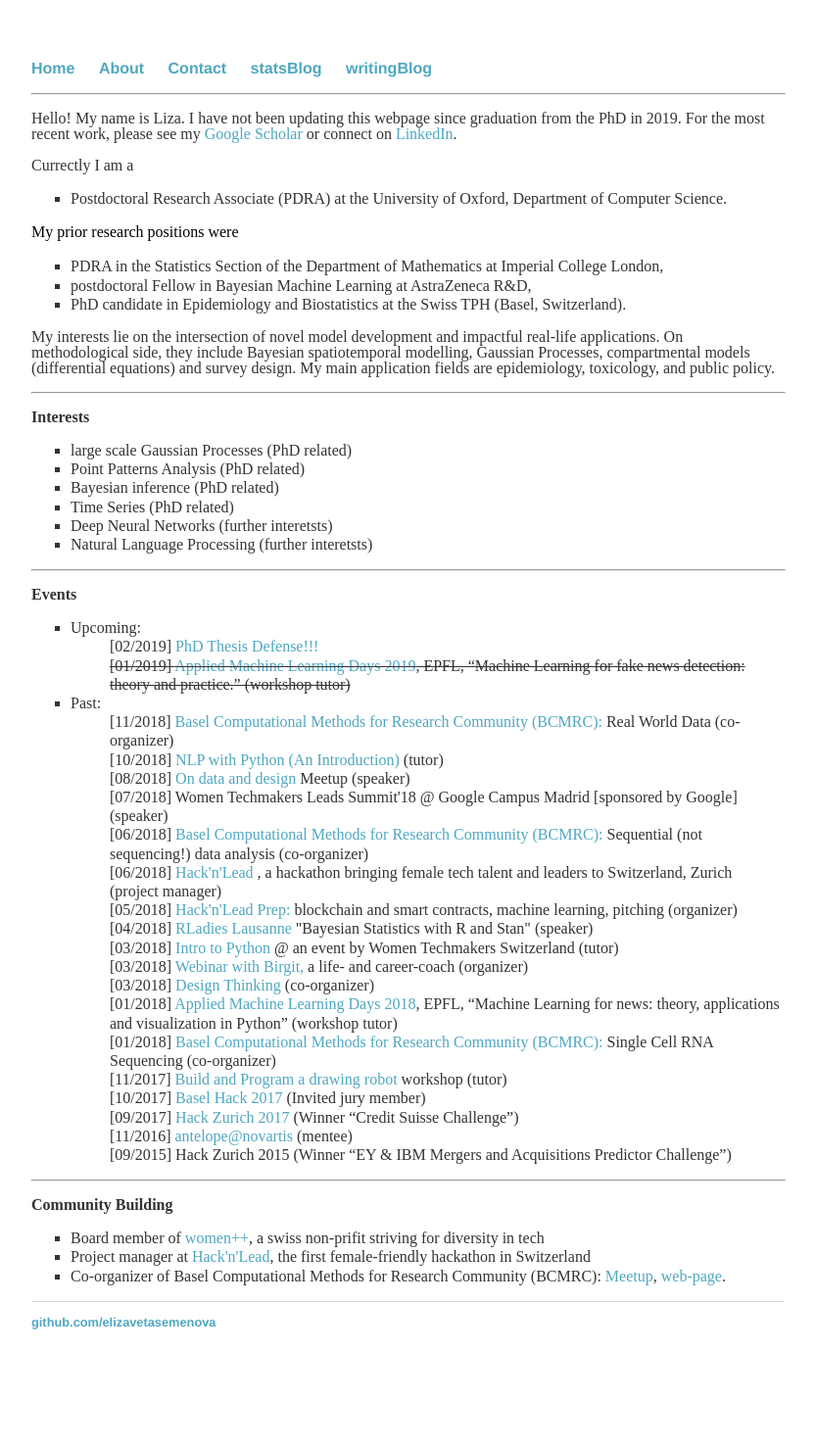
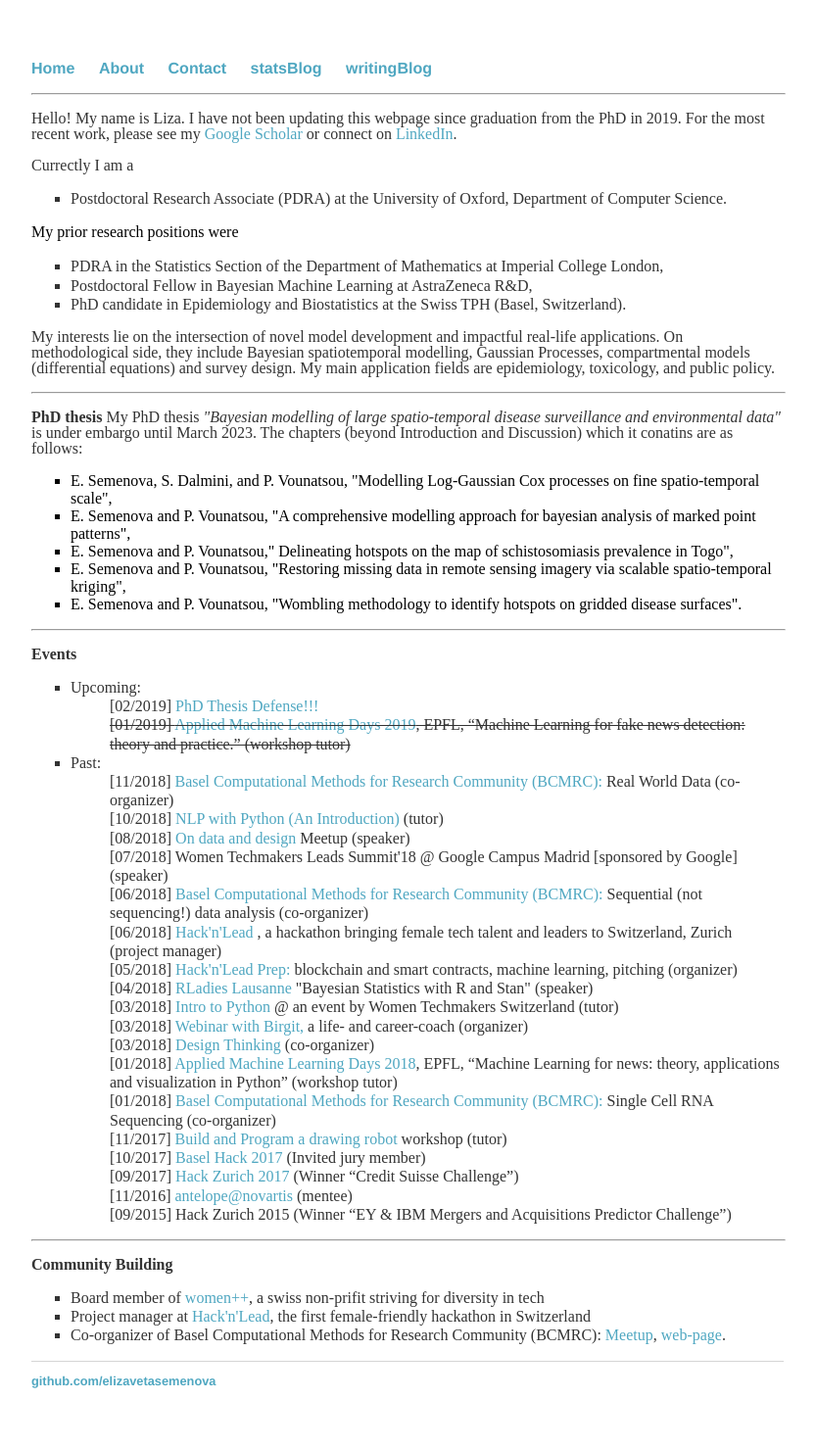
Before and after one commit to elizavetasemenova/elizavetasemenova.github.io, a Jekyll site: the page built from index.html, in a window 1280 px wide. Shown: the whole page at 98% size, without its empty margins (224-1057 px from the left). Built offline with Jekyll 4.4.1, drawn with Linux system fonts in a browser that asks for light colours; before the commit the page ends 1417 px from its top, so only the background shows below that.

Commit message:
Update index.html

```diff
--- a/index.html
+++ b/index.html
@@ -19,7 +19,7 @@ Currectly I am a
 My prior research positions were
 	<ul style="list-style-type:square">
 	  <li> PDRA in the Statistics Section of the Department of Mathematics at Imperial College London,</li>
-	  <li> postdoctoral Fellow in Bayesian Machine Learning at AstraZeneca R&D,</li>
+	  <li> Postdoctoral Fellow in Bayesian Machine Learning at AstraZeneca R&D,</li>
 	  <li> PhD candidate in Epidemiology and Biostatistics at the Swiss TPH (Basel, Switzerland).</li>
 	</ul>
 </p>
@@ -33,15 +33,16 @@ My interests lie on the intersection of novel model development and impactful re
 <hr width="100%">
 
 <p>
- <b>Interests</b>
-       <ul style="list-style-type:square">
-	  <li>large scale Gaussian Processes (PhD related)</li>
-	  <li>Point Patterns Analysis (PhD related)</li>
-          <li>Bayesian inference (PhD related)</li>
-          <li>Time Series (PhD related)</li>
- 	  <li>Deep Neural Networks (further interetsts)</li>
-	  <li>Natural Language Processing (further interetsts)</li>
-	</ul>
+ <b>PhD thesis</b>
+	My PhD thesis <i>"Bayesian modelling of large spatio-temporal disease surveillance and environmental data"</i> is under embargo until March 2023. The chapters (beyond Introduction and Discussion) which it conatins are as follows:
+       <ol style="list-style-type:square">
+	  <li>E. Semenova, S. Dalmini, and P. Vounatsou, "Modelling Log-Gaussian Cox processes on fine spatio-temporal scale",</li>
+	  <li>E. Semenova and P. Vounatsou, "A comprehensive modelling approach for bayesian analysis of marked point patterns", </li>
+          <li>E. Semenova and P. Vounatsou," Delineating hotspots on the map of schistosomiasis prevalence in Togo", </li>
+          <li>E. Semenova and P. Vounatsou, "Restoring missing data in remote sensing imagery via scalable spatio-temporal
+kriging",</li>
+ 	  <li>E. Semenova and P. Vounatsou, "Wombling methodology to identify hotspots on gridded disease surfaces".</li>
+	</ol>
 </p>
 
 <hr width="100%">
```
